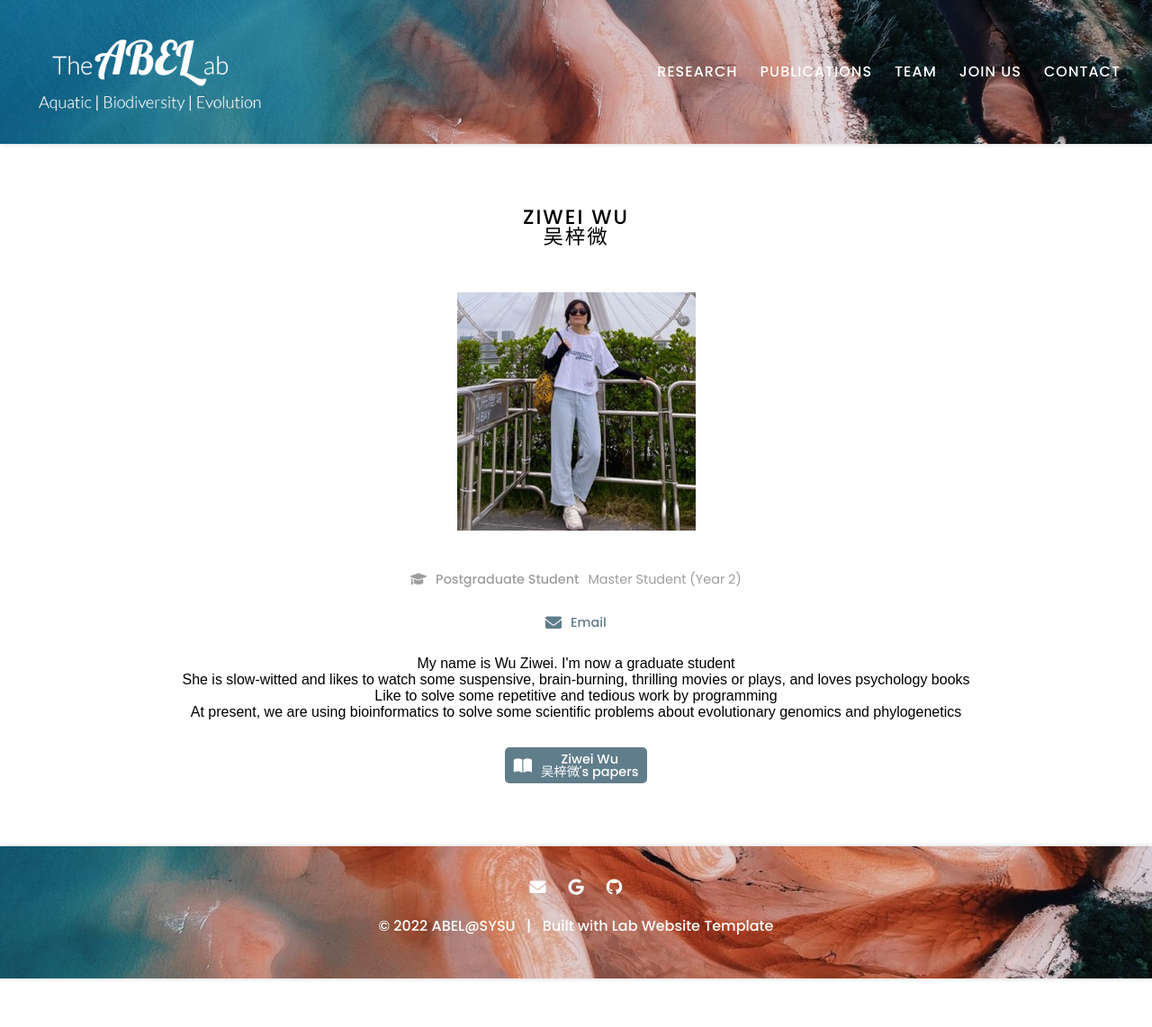
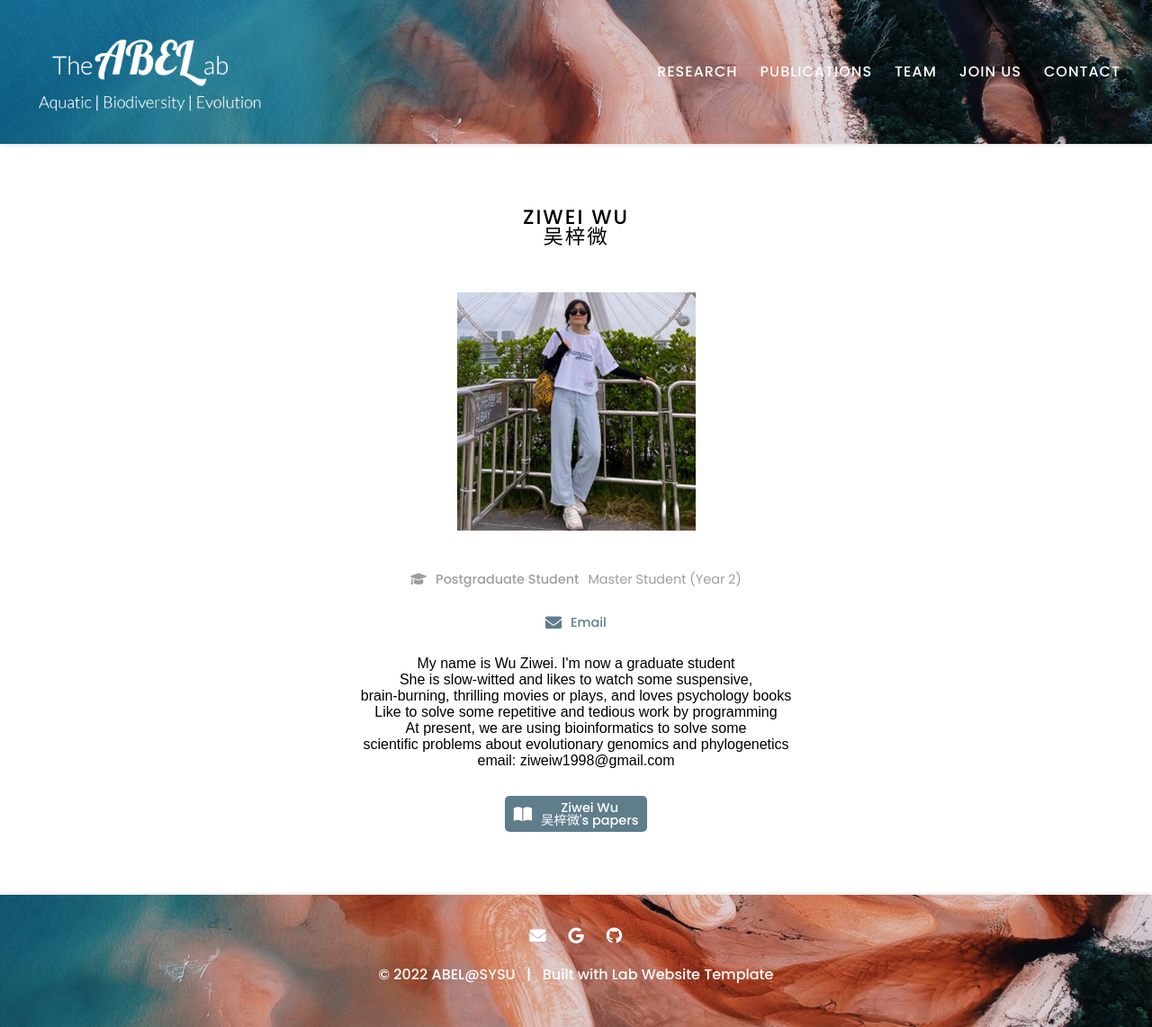
Before and after one commit to abel-sysu/en, a Jekyll site: the page built from _members/wuziwei.md, in a window 1280 px wide. Shown: the whole page at 90% size. Built offline with Jekyll 4.4.1, drawn with Linux system fonts in a browser that asks for light colours; before the commit the page ends 1088 px from its top, so only the background shows below that.

Commit message:
Update wuziwei.md

```diff
--- a/_members/wuziwei.md
+++ b/_members/wuziwei.md
@@ -12,7 +12,10 @@ links:
 
 <centre>
 My name is Wu Ziwei. I'm now a graduate student<br>
-She is slow-witted and likes to watch some suspensive, brain-burning, thrilling movies or plays, and loves psychology books<br>
+She is slow-witted and likes to watch some suspensive,<br>
+brain-burning, thrilling movies or plays, and loves psychology books<br>
 Like to solve some repetitive and tedious work by programming<br>
-At present, we are using bioinformatics to solve some scientific problems about evolutionary genomics and phylogenetics
+At present, we are using bioinformatics to solve some<br>
+scientific problems about evolutionary genomics and phylogenetics<br>
+email: ziweiw1998@gmail.com
 </centre>
```
